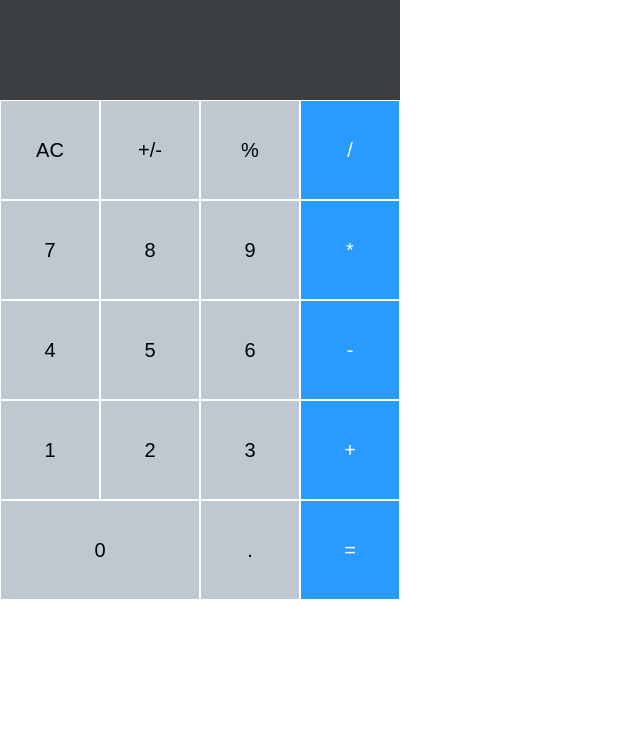
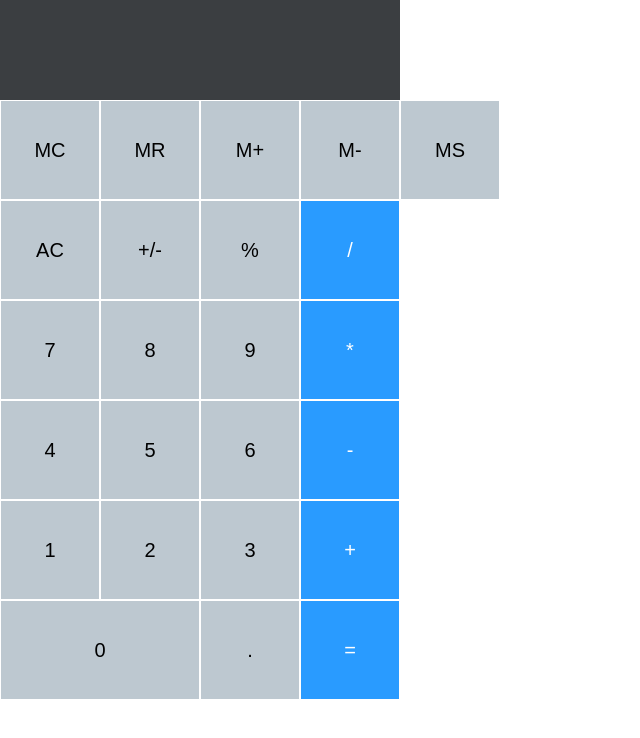
Before and after one commit to Alirezaprogramerrd99/Calculator-React, a React (Create React App) app: page / in a window 1280 px wide. Shown: the top 738 px of the page, without its empty margins (0-640 px from the left). Built offline with nearby package versions, Linux system fonts and the light colour scheme.

Commit message:
some memory functions added for the first time.

```diff
--- a/src/App.js
+++ b/src/App.js
@@ -12,13 +12,14 @@ class App extends React.Component {
       lastOp: '',
       opCount: 0,      // add resultReady flag and handle the conditions.
       resultReady: false,
+      memoryList : [],
     };
   }
 
   IsInteger = (num) => {
     return ((num.toString().split('.').length) === 1 &&
     num.toString().match(/^[\-]?\d+$/)) ? (!isNaN(Number.parseInt(num))) : false ;
-  }
+  };
 
   handlePressDigit = (digit) => {
 
@@ -221,6 +222,49 @@ class App extends React.Component {
     }
   };
 
+  handlePressMC = () => {
+
+    this.setState({memoryList: []});
+  };
+
+  handlePressMR = () => {
+
+  };
+
+  handlePressMPlus = () => {
+
+  };
+
+  handlePressMMinus = () => {
+
+  };
+
+  handlePressMS = () => {
+
+    var screenText = this.state.screenText;
+    var value, numVal;
+
+    if(screenText.length !== 0){  // may have problem with this condition.
+
+      const splitExp = screenText.split(this.state.lastOp);
+
+      if(this.state.opCount > 0)
+        value = splitExp[1];
+
+      else{   // one number is on the screen.
+        value = splitExp[0];
+      }
+
+      numVal = (this.IsInteger(value)) ? parseInt(value) : parseFloat(value);
+
+      this.setState(state => {
+        const memoryList = [...state.memoryList, numVal];
+        return {memoryList, };
+      });
+
+    }
+  };
+
   render() {
     return (
       <div>
@@ -232,6 +276,11 @@ class App extends React.Component {
           onPressDot={this.handlePressDot}
           onPressNegator={this.handlePressNegator}
           onPressResult={this.handlePressResult}
+          onPressMC={this.handlePressMC}
+          onPressMR={this.handlePressMR}
+          onPressMPlus={this.handlePressMPlus}
+          onPressMMinus={this.handlePressMMinus}
+          onPressMS={this.handlePressMS}
         />
       </div>
     );
--- a/src/components/Keypad.js
+++ b/src/components/Keypad.js
@@ -7,9 +7,22 @@ const Keypad = ({
   onPressAC,
   onPressNegator,
   onPressDot,
+  onPressMC,
+  onPressMR,
+  onPressMPlus,
+  onPressMMinus,
+  onPressMS,
 }) => {
   return (
     <>
+      <div>
+        <Key text={"MC"} onClick={onPressMC} />
+        <Key text={"MR"} onClick={onPressMR} />
+        <Key text={"M+"} onClick={onPressMPlus} />
+        <Key text={"M-"} onClick={onPressMMinus} />
+        <Key text={"MS"} onClick={onPressMS} />
+      </div>
+
       <div>
         <Key text={"AC"} onClick={onPressAC} />
         <Key text={"+/-"} onClick={onPressNegator} />
```
